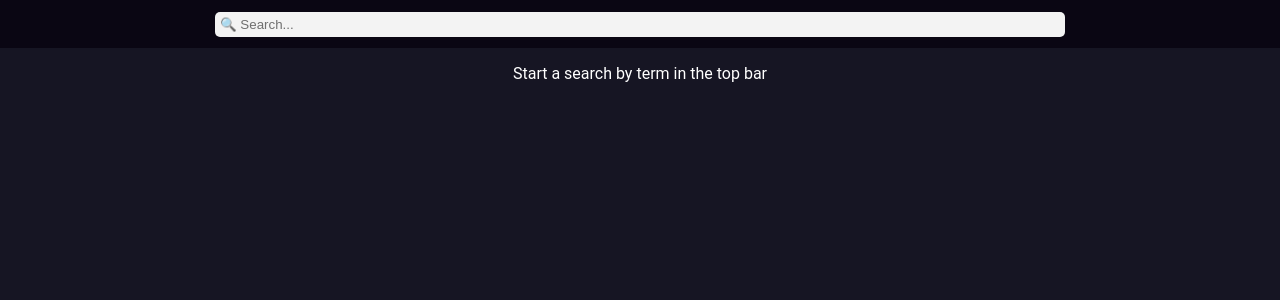
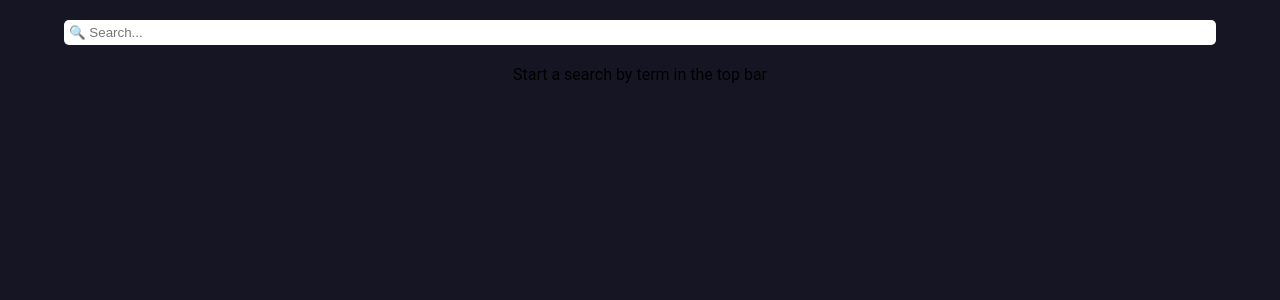
Before and after one commit to ecuellarfernandez/react-youtube-clone, a React (Create React App) app: page /video/1 in a window 1280 px wide. Shown: the top 300 px of the page. Built offline with nearby package versions, Linux system fonts and the light colour scheme.

Commit message:
styling app

```diff
--- a/src/static/css/_vars.scss
+++ b/src/static/css/_vars.scss
@@ -4,9 +4,12 @@ $semiDarkPurple: hsl(244, 25%, 11%);
 $white: hsl(0, 0%, 100%);
 
 // Padding
-$paddings:(
-    'box': 1.875rem, //30px
-    'item': 0.625rem, //10px
+$separations:(
+    'box': 1.25rem, //20px
+    'item': 0.438rem, //7px
     'text-md': 0.313rem, //5px
     'text-sm': 0.188rem//3px
-)
+);
+
+// radius
+$border-radius: 0.313rem;
--- a/src/static/css/base/_page.scss
+++ b/src/static/css/base/_page.scss
@@ -7,17 +7,34 @@
 
     body{
         font-family: Roboto, Arial, sans-serif;
-        color: $white;
         background-color: $semiDarkPurple;
+    }
+
+    *::-webkit-scrollbar {
+        width: 10px;
+        height: 10px;
+    }
+
+    *::-webkit-scrollbar-track {
+    background: $darkPurple;        /* color of the tracking area */
+    }
+
+    *::-webkit-scrollbar-thumb {
+    background-color: lightgray;    /* color of the scroll thumb */
+    border-radius: 12px;       /* roundness of the scroll thumb */
     }
 
     input[type=text]{
         width: 100%;
-        border-radius: 0.313rem; //5px
+        border-radius: $border-radius; //5px
         padding: 0.313rem;
     }
 
-    img{
-        max-width: 100%;
+    iframe{
+        width: 100%;
         height: 100%;
     }
+
+    div {
+        word-wrap: break-word;
+    }
--- a/src/static/css/components/_videoDetails.scss
+++ b/src/static/css/components/_videoDetails.scss
@@ -1,16 +1,26 @@
 .current-video{
-    padding-bottom: map-get($paddings, 'box');
+    width: 100%;
+    min-height: 30vw; height: auto;
+    display: flex;
+    flex-wrap: wrap;
+    padding: map-get($separations, 'box');
+    background-color: white;
+    border-radius: $border-radius;
 
     &__video{
-        width: 99%;
-        height: 50vw;
-        max-height: 43.75rem; //700px
+        height: 50vw; max-height: 550px;
+        min-width: 60%;
+        flex-grow: 1;
     }
+
     &__description{
-        padding: map-get($paddings, 'item') 0;
+        width: 40%;
+        flex-grow: 1;
+
+        padding: map-get($separations, 'box');
 
         & h1, p{
-            padding: map-get($paddings, 'text-md') 0;
+            padding: map-get($separations, 'text-md') 0;
         }
     }
 }
--- a/src/static/css/components/_videoItem.scss
+++ b/src/static/css/components/_videoItem.scss
@@ -1,17 +1,26 @@
 .video-item{
     display: flex;
-    padding-bottom: map-get($paddings, "item"); //5px
+    position: relative;
+    min-width: 250px; //350px
+    height: 200px;
+
+    margin:map-get($separations, 'item');
+    border-radius: $border-radius;
+    overflow: hidden;
     cursor: pointer;
 
-    & img{
-        width: 10rem; //160px
-    }
+    &__description{
+        width: 100%;
+        min-height: 40%; height: auto;
+        position: absolute;
+        left:0; bottom: 0;
 
-    &__description{
-        padding: 0 map-get($paddings, 'item');
+        background-color: white;
+
+        padding: map-get($separations, 'item');
 
         & h5, h6{
-            padding: map-get($paddings, 'text-sm') 0;
+            padding: map-get($separations, 'text-sm') 0;
         }
         & h6{
             opacity: .5;
--- /dev/null
+++ b/src/static/css/components/_videoList.scss
@@ -0,0 +1,6 @@
+.video-list{
+    width: 100%;
+    margin: map-get($separations, 'box') 0;
+    display: flex;
+    overflow-x: auto;
+}
--- a/src/static/css/layout/_header.scss
+++ b/src/static/css/layout/_header.scss
@@ -1,17 +1,4 @@
-body{
-    padding-top: 4rem;
+#header{
+    width: 100%;
+    padding: map-get($separations, 'box') 0;
 }
-    #header{
-        width: 100%; height: 3rem;
-        line-height: 3rem;
-        position: fixed;
-        top: 0; left: 0;
-        display: flex;
-        justify-content: center;
-
-        background-color: $darkPurple;
-        opacity: .95;
-    }
-        #search-form{
-            width: 53.125rem; //850px
-        }
--- a/src/static/css/layout/_media.scss
+++ /dev/null
@@ -1,15 +0,0 @@
-#media{
-    width: 100%;
-    display: flex;
-    flex-wrap:wrap;
-    justify-content: center;
-}
-    .current-video{
-        width: 75%;
-        flex-grow: 1;
-    }
-
-    .video-list{
-        flex-basis: 15rem;
-        flex-grow: 1;
-    }
--- a/src/static/css/layout/_wrapper.scss
+++ b/src/static/css/layout/_wrapper.scss
@@ -1,5 +1,6 @@
 #wrapper{
     display: flex;
+    flex-direction: column;
     justify-content: center;
     align-items: center;
     margin: 0 auto;
--- a/src/static/css/main.scss
+++ b/src/static/css/main.scss
@@ -5,8 +5,8 @@
 // Components
 @import 'components/videoDetails';
 @import 'components/videoItem';
+@import 'components/videoList';
 
 // Layout
 @import 'layout/header';
 @import 'layout/wrapper';
-@import 'layout/media';
```
